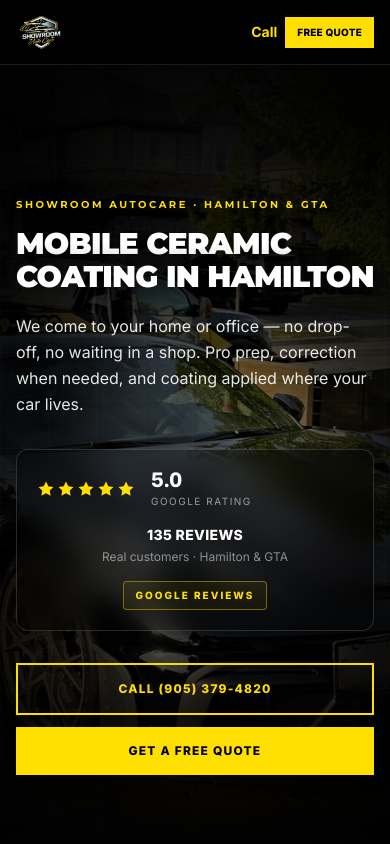
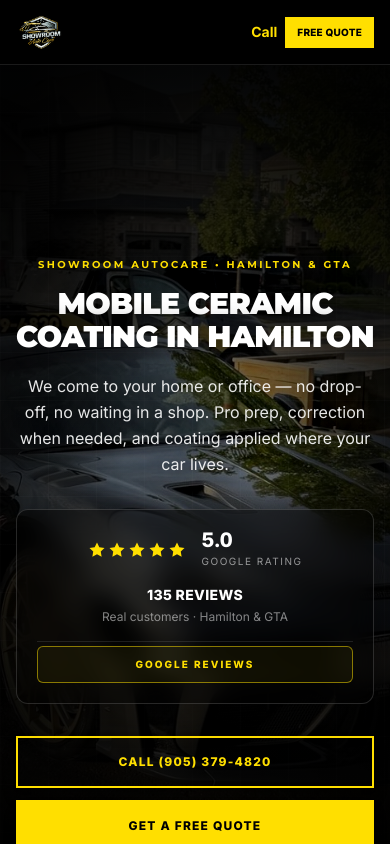
Before and after one commit to NewLegacy1/drivewaydetailing, a React (Vite) app: page /ads/ceramic-coating in a window 390 px wide. Shown: the top 844 px of the page. Built offline with nearby package versions, Linux system fonts and the light colour scheme; no server answers.

Commit message:
Ad LP mobile: full-width CTAs, centered hero, social proof layout
Made-with: Cursor

```diff
--- a/components/ads/AdCampaignLp.tsx
+++ b/components/ads/AdCampaignLp.tsx
@@ -21,15 +21,14 @@ const AdCampaignLp: React.FC<AdCampaignLpProps> = ({ config }) => {
   return (
     <main>
       {/* Hero: same image pools + overlays as homepage Hero (mobile vs desktop) */}
-      <section className="relative w-full min-w-0 overflow-hidden min-h-[min(100dvh,920px)] md:min-h-[min(92vh,960px)] flex items-center">
+      <section className="relative w-full min-w-0 overflow-hidden min-h-[min(100dvh,920px)] md:min-h-[min(92vh,960px)] flex items-end md:items-center pb-6 pt-4 md:pb-0 md:pt-0">
         <div className="absolute inset-0 bg-brand-black">
           <div
             className="absolute inset-0 hero-bg-image md:hidden"
             style={{
               backgroundImage: `url(${heroMobile})`,
               backgroundRepeat: 'no-repeat',
-              backgroundPosition: 'center',
-              backgroundSize: 'contain',
+              backgroundPosition: 'center 45%',
             }}
             aria-hidden
           />
@@ -49,10 +48,10 @@ const AdCampaignLp: React.FC<AdCampaignLpProps> = ({ config }) => {
           <div className="absolute inset-0 bg-gradient-to-b from-brand-black/80 via-transparent to-brand-black md:from-brand-black/50 md:via-transparent md:to-brand-black/90 pointer-events-none" aria-hidden />
         </div>
 
-        <div className="relative z-10 w-full max-w-4xl mx-auto px-4 sm:px-6 lg:px-8 py-10 md:py-16">
-          <div className="max-w-2xl [text-shadow:0_2px_24px_rgba(0,0,0,0.85)]">
+        <div className="relative z-10 w-full max-w-4xl mx-auto px-4 sm:px-6 lg:px-8 py-8 md:py-16">
+          <div className="max-w-2xl mx-auto md:mx-0 text-center md:text-left [text-shadow:0_2px_24px_rgba(0,0,0,0.85)]">
             <p className="font-display text-brand-yellow uppercase tracking-[0.25em] text-[10px] sm:text-xs font-bold mb-4">
-              ShowRoom AutoCare · Hamilton &amp; GTA
+              ShowRoom AutoCare • Hamilton &amp; GTA
             </p>
             <h1 className="font-display text-3xl sm:text-4xl md:text-5xl lg:text-[3.25rem] font-black uppercase tracking-tight text-white leading-[1.08] mb-5">
               {config.headline}
@@ -62,21 +61,21 @@ const AdCampaignLp: React.FC<AdCampaignLpProps> = ({ config }) => {
             </p>
           </div>
 
-          <div className="mb-8 max-w-2xl">
+          <div className="mb-8 max-w-2xl mx-auto md:mx-0 w-full">
             <AdSocialProof />
           </div>
 
-          <div className="flex flex-col sm:flex-row flex-wrap gap-3 sm:gap-4">
+          <div className="flex flex-col sm:flex-row flex-wrap gap-3 sm:gap-4 max-w-2xl mx-auto md:mx-0 w-full">
             <a
               href="tel:+19053794820"
-              className="inline-flex items-center justify-center border-2 border-brand-yellow text-brand-yellow px-8 py-4 font-black uppercase tracking-widest text-xs sm:text-sm hover:bg-brand-yellow/10 transition-colors [text-shadow:none] shadow-lg shadow-black/40"
+              className="w-full sm:w-auto sm:flex-1 inline-flex items-center justify-center border-2 border-brand-yellow text-brand-yellow px-6 py-4 sm:px-8 font-black uppercase tracking-widest text-xs sm:text-sm hover:bg-brand-yellow/10 transition-colors [text-shadow:none] shadow-lg shadow-black/40 min-h-[52px]"
             >
               Call (905) 379-4820
             </a>
             <button
               type="button"
               onClick={scrollToQuote}
-              className="inline-flex items-center justify-center bg-brand-yellow text-brand-black px-8 py-4 font-black uppercase tracking-widest text-xs sm:text-sm magnetic-cta hover:opacity-95 transition-opacity shadow-lg shadow-black/30"
+              className="w-full sm:w-auto sm:flex-1 inline-flex items-center justify-center bg-brand-yellow text-brand-black px-6 py-4 sm:px-8 font-black uppercase tracking-widest text-xs sm:text-sm magnetic-cta hover:opacity-95 transition-opacity shadow-lg shadow-black/30 min-h-[52px]"
             >
               Get a free quote
             </button>
--- a/components/ads/AdSocialProof.tsx
+++ b/components/ads/AdSocialProof.tsx
@@ -21,7 +21,7 @@ const AdSocialProof: React.FC = () => {
 
   const inner = (
     <div className="flex flex-col sm:flex-row flex-wrap items-stretch sm:items-center justify-between gap-4 sm:gap-6 py-5 px-5 sm:px-6 rounded-xl border border-white/15 bg-black/45 backdrop-blur-md shadow-[0_8px_32px_rgba(0,0,0,0.4)]">
-      <div className="flex items-center gap-4 min-w-0">
+      <div className="flex items-center justify-center sm:justify-start gap-4 min-w-0 w-full sm:w-auto">
         <Stars />
         <div className="text-left min-w-0">
           <p className="text-white font-black text-xl sm:text-2xl leading-none tabular-nums">{RATING}</p>
@@ -29,14 +29,14 @@ const AdSocialProof: React.FC = () => {
         </div>
       </div>
       <div className="hidden sm:block w-px h-12 bg-gradient-to-b from-transparent via-white/20 to-transparent shrink-0" aria-hidden />
-      <div className="flex-1 text-center sm:text-left min-w-[12rem]">
+      <div className="flex-1 text-center sm:text-left min-w-0 w-full sm:min-w-[12rem]">
         <p className="text-white font-black text-sm sm:text-base uppercase tracking-wide">
           {REVIEW_LABEL} reviews
         </p>
         <p className="text-white/50 text-xs mt-1">Real customers · Hamilton &amp; GTA</p>
       </div>
-      <div className="flex justify-center sm:justify-end sm:shrink-0">
-        <span className="inline-flex items-center text-brand-yellow text-[10px] sm:text-xs font-black uppercase tracking-[0.2em] border border-brand-yellow/40 rounded px-3 py-1.5 bg-brand-yellow/5">
+      <div className="flex justify-center sm:justify-end w-full sm:w-auto sm:shrink-0 pt-1 sm:pt-0 border-t border-white/10 sm:border-0">
+        <span className="inline-flex items-center justify-center w-full sm:w-auto text-brand-yellow text-[10px] sm:text-xs font-black uppercase tracking-[0.2em] border border-brand-yellow/50 rounded-md px-4 py-2.5 bg-brand-yellow/5">
           Google reviews
         </span>
       </div>
```
